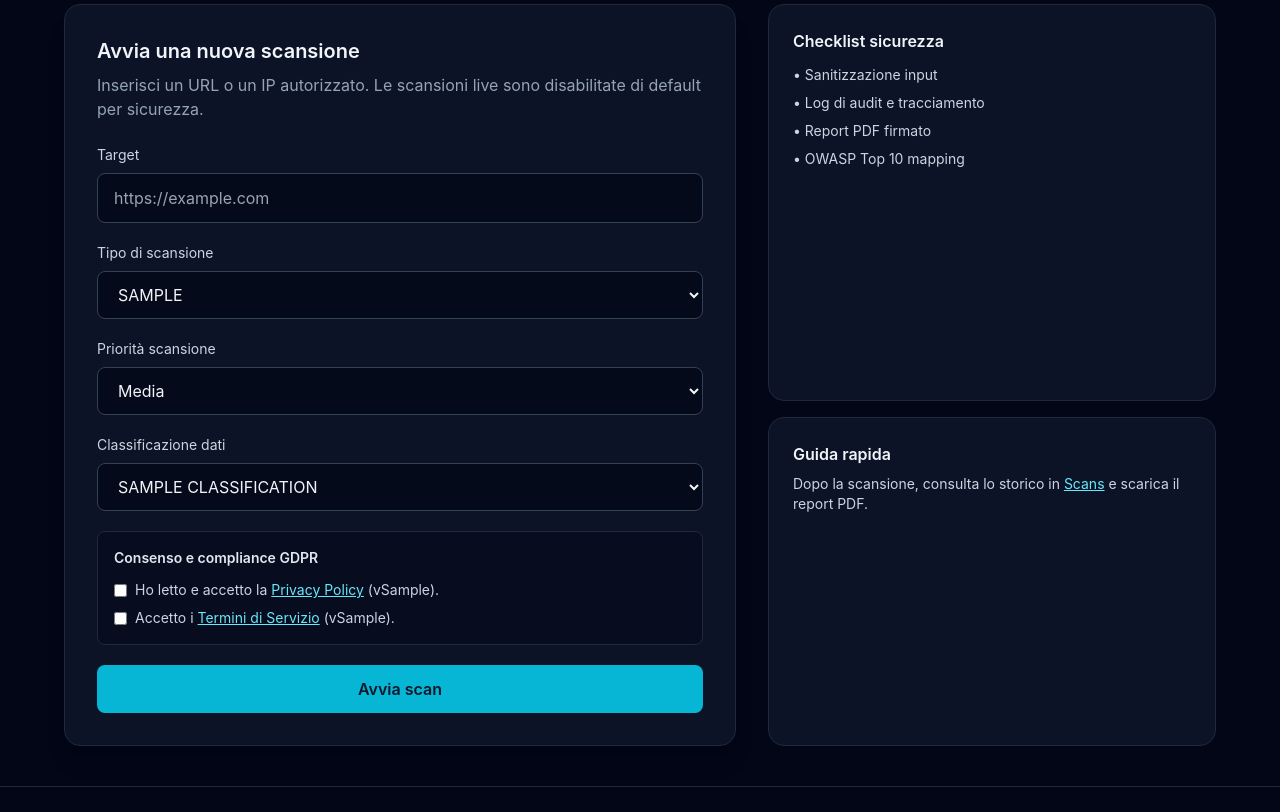
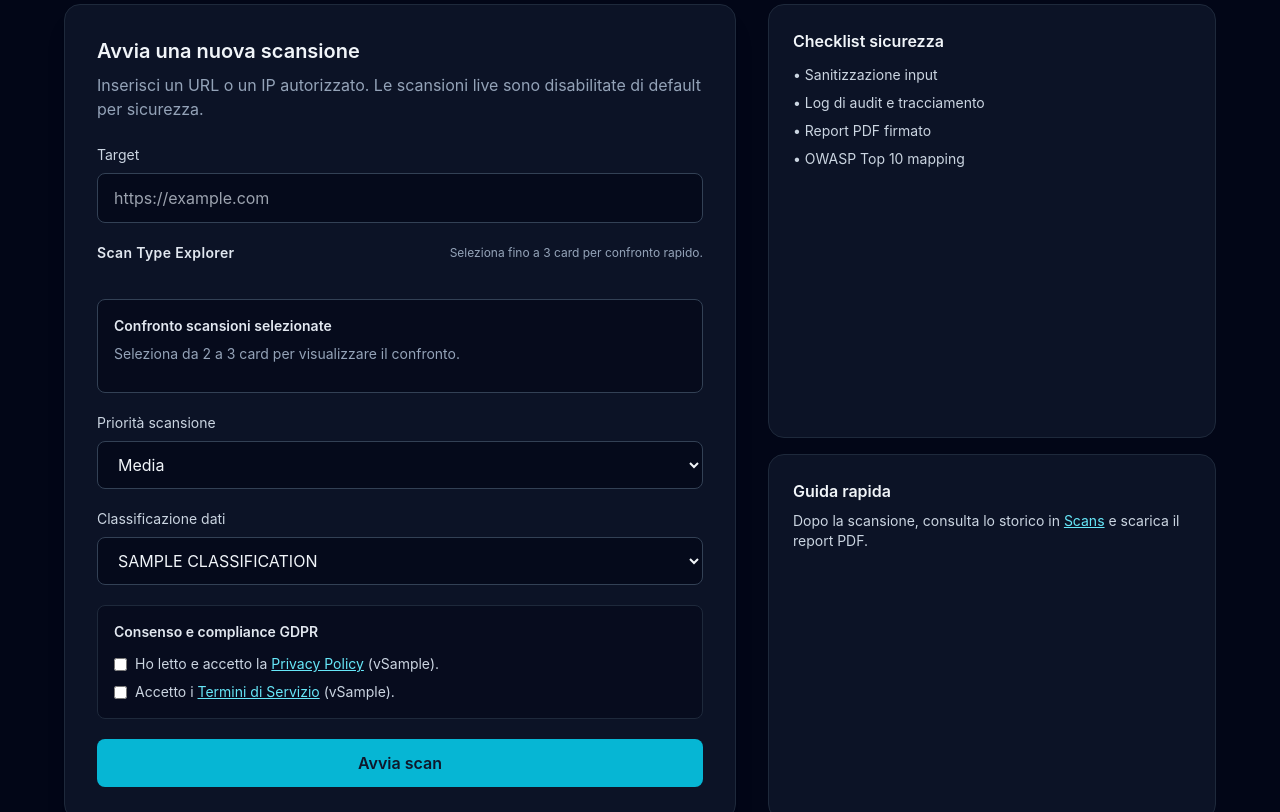
Before and after one commit to chiaraberti13/vap, a Python web app: template templates/index.html in a window 1280 px wide. Shown: the part 590-1402 px from the top of the page. Run offline with Jinja, Linux system fonts and the light colour scheme; the template is opened without the code that fills it: most values are stand-ins (such as "Sample title", 1, 10 or a date in 2020); some libraries are stand-ins or nearby versions.

Commit message:
feat(ui): implementa Scan Type Explorer e completa punto 1 roadmap

```diff
--- /dev/null
+++ b/static/js/scan-catalog.js
@@ -0,0 +1,164 @@
+(function () {
+  const payloadNode = document.getElementById("scan-catalog-json");
+  const filtersNode = document.getElementById("scan-category-filters");
+  const cardsNode = document.getElementById("scan-cards-grid");
+  const hiddenScanType = document.getElementById("scan-type-selected");
+  const compareGrid = document.getElementById("scan-compare-grid");
+  const compareEmpty = document.getElementById("scan-compare-empty");
+
+  if (!payloadNode || !filtersNode || !cardsNode || !hiddenScanType || !compareGrid || !compareEmpty) {
+    return;
+  }
+
+  let catalog;
+  try {
+    catalog = JSON.parse(payloadNode.textContent || "[]");
+  } catch (_error) {
+    return;
+  }
+
+  if (!Array.isArray(catalog) || catalog.length === 0) {
+    return;
+  }
+
+  const categories = ["Tutte", ...new Set(catalog.map((entry) => entry.category))];
+  const selectedForCompare = new Set();
+  let activeCategory = "Tutte";
+
+  const levelStyles = {
+    beginner: "bg-emerald-500/20 text-emerald-200 border-emerald-400/40",
+    intermediate: "bg-amber-500/20 text-amber-200 border-amber-400/40",
+    pro: "bg-rose-500/20 text-rose-200 border-rose-400/40",
+  };
+
+  function normalizeLevel(level) {
+    return (level || "intermediate").toLowerCase();
+  }
+
+  function visibleEntries() {
+    if (activeCategory === "Tutte") {
+      return catalog;
+    }
+    return catalog.filter((entry) => entry.category === activeCategory);
+  }
+
+  function renderFilters() {
+    filtersNode.innerHTML = "";
+    categories.forEach((category) => {
+      const button = document.createElement("button");
+      button.type = "button";
+      button.className = `rounded-full px-3 py-1.5 text-xs border transition ${
+        category === activeCategory
+          ? "border-cyan-300 bg-cyan-400/20 text-cyan-100"
+          : "border-slate-700 bg-slate-900 text-slate-300 hover:border-slate-500"
+      }`;
+      button.textContent = category;
+      button.addEventListener("click", () => {
+        activeCategory = category;
+        renderFilters();
+        renderCards();
+      });
+      filtersNode.appendChild(button);
+    });
+  }
+
+  function compareCard(entry) {
+    const node = document.createElement("article");
+    node.className = "rounded-lg border border-slate-700 bg-slate-900/90 p-3";
+    node.innerHTML = `
+      <h4 class="font-semibold text-sm">${entry.display_name}</h4>
+      <ul class="mt-2 space-y-1 text-xs text-slate-300">
+        <li><span class="text-slate-400">Durata:</span> ${entry.expected_duration}</li>
+        <li><span class="text-slate-400">Invasività:</span> ${entry.invasiveness}</li>
+        <li><span class="text-slate-400">Copertura:</span> ${(entry.owasp_tags || []).join(", ") || "N/A"}</li>
+      </ul>
+    `;
+    return node;
+  }
+
+  function renderCompare() {
+    const selectedEntries = catalog.filter((entry) => selectedForCompare.has(entry.id));
+    compareGrid.innerHTML = "";
+    if (selectedEntries.length < 2) {
+      compareEmpty.classList.remove("hidden");
+      return;
+    }
+    compareEmpty.classList.add("hidden");
+    selectedEntries.forEach((entry) => compareGrid.appendChild(compareCard(entry)));
+  }
+
+  function updateSelectedScan(scanType) {
+    hiddenScanType.value = scanType;
+  }
+
+  function renderCards() {
+    const entries = visibleEntries();
+    cardsNode.innerHTML = "";
+
+    entries.forEach((entry, index) => {
+      const isSelected = hiddenScanType.value === entry.id || (!hiddenScanType.value && index === 0);
+      if (isSelected) {
+        updateSelectedScan(entry.id);
+      }
+
+      const card = document.createElement("article");
+      card.className = `rounded-xl border p-4 transition cursor-pointer ${
+        isSelected
+          ? "border-cyan-400 bg-cyan-500/10"
+          : "border-slate-700 bg-slate-950/50 hover:border-slate-500"
+      }`;
+      card.setAttribute("role", "button");
+      card.setAttribute("tabindex", "0");
+      card.dataset.scanType = entry.id;
+      card.innerHTML = `
+        <div class="flex items-center justify-between gap-2">
+          <h4 class="font-semibold text-sm">${entry.display_name}</h4>
+          <span class="text-[11px] rounded-full border px-2 py-0.5 ${levelStyles[normalizeLevel(entry.level)] || levelStyles.intermediate}">
+            ${entry.level}
+          </span>
+        </div>
+        <p class="text-xs text-slate-300 mt-2">${entry.learning_objective}</p>
+        <div class="mt-3 flex flex-wrap gap-2 text-[11px] text-slate-200">
+          <span class="rounded-full border border-slate-600 px-2 py-0.5">⏱ ${entry.expected_duration}</span>
+          <span class="rounded-full border border-slate-600 px-2 py-0.5">🛡 ${entry.invasiveness}</span>
+          <span class="rounded-full border border-slate-600 px-2 py-0.5">📶 ${entry.noise_level}</span>
+          <span class="rounded-full border border-slate-600 px-2 py-0.5">OWASP ${((entry.owasp_tags || []).slice(0, 2)).join(", ")}</span>
+        </div>
+        <button type="button" class="mt-3 text-xs text-cyan-300 underline" data-compare-toggle="${entry.id}">
+          ${selectedForCompare.has(entry.id) ? "Rimuovi dal confronto" : "Aggiungi al confronto"}
+        </button>
+      `;
+
+      const selectCard = () => {
+        updateSelectedScan(entry.id);
+        renderCards();
+      };
+
+      card.addEventListener("click", selectCard);
+      card.addEventListener("keydown", (event) => {
+        if (event.key === "Enter" || event.key === " ") {
+          event.preventDefault();
+          selectCard();
+        }
+      });
+
+      const compareButton = card.querySelector("[data-compare-toggle]");
+      compareButton.addEventListener("click", (event) => {
+        event.stopPropagation();
+        if (selectedForCompare.has(entry.id)) {
+          selectedForCompare.delete(entry.id);
+        } else if (selectedForCompare.size < 3) {
+          selectedForCompare.add(entry.id);
+        }
+        renderCards();
+        renderCompare();
+      });
+
+      cardsNode.appendChild(card);
+    });
+  }
+
+  renderFilters();
+  renderCards();
+  renderCompare();
+})();
--- a/templates/index.html
+++ b/templates/index.html
@@ -99,17 +99,20 @@
               />
             </label>
             {% endif %}
-            <label class="grid gap-2">
-              <span class="text-sm text-slate-300">Tipo di scansione</span>
-              <select
-                name="scan_type"
-                class="w-full rounded-lg border border-slate-700 bg-slate-950/70 px-4 py-3 text-slate-100 focus:border-cyan-400 focus:outline-none"
-              >
-                {% for scan_type in scan_types %}
-                <option value="{{ scan_type }}">{{ scan_type | upper }}</option>
-                {% endfor %}
-              </select>
-            </label>
+            <section class="grid gap-3" aria-labelledby="scan-explorer-title">
+              <div class="flex items-center justify-between gap-3 flex-wrap">
+                <h3 id="scan-explorer-title" class="text-sm text-slate-200 font-semibold tracking-wide">Scan Type Explorer</h3>
+                <p class="text-xs text-slate-400">Seleziona fino a 3 card per confronto rapido.</p>
+              </div>
+              <input id="scan-type-selected" type="hidden" name="scan_type" value="{{ scan_types[0] }}" />
+              <div id="scan-category-filters" class="flex flex-wrap gap-2" aria-label="Filtri categorie scansione"></div>
+              <div id="scan-cards-grid" class="grid gap-3 sm:grid-cols-2"></div>
+              <div id="scan-compare-panel" class="rounded-lg border border-slate-700 bg-slate-950/60 p-4 text-sm text-slate-200">
+                <p class="font-semibold">Confronto scansioni selezionate</p>
+                <p id="scan-compare-empty" class="text-slate-400 mt-2">Seleziona da 2 a 3 card per visualizzare il confronto.</p>
+                <div id="scan-compare-grid" class="mt-3 grid gap-3 md:grid-cols-3"></div>
+              </div>
+            </section>
             <label class="grid gap-2">
               <span class="text-sm text-slate-300">Priorità scansione</span>
               <select
@@ -195,5 +198,7 @@
       </div>
     </footer>
   </main>
+  <script id="scan-catalog-json" type="application/json">{{ scan_catalog_entries | tojson }}</script>
+  <script src="/static/js/scan-catalog.js"></script>
 </body>
 </html>
```
Also changed, not shown: app.py (+12 -0 lines), upgrade.md (+1 -1 lines).
